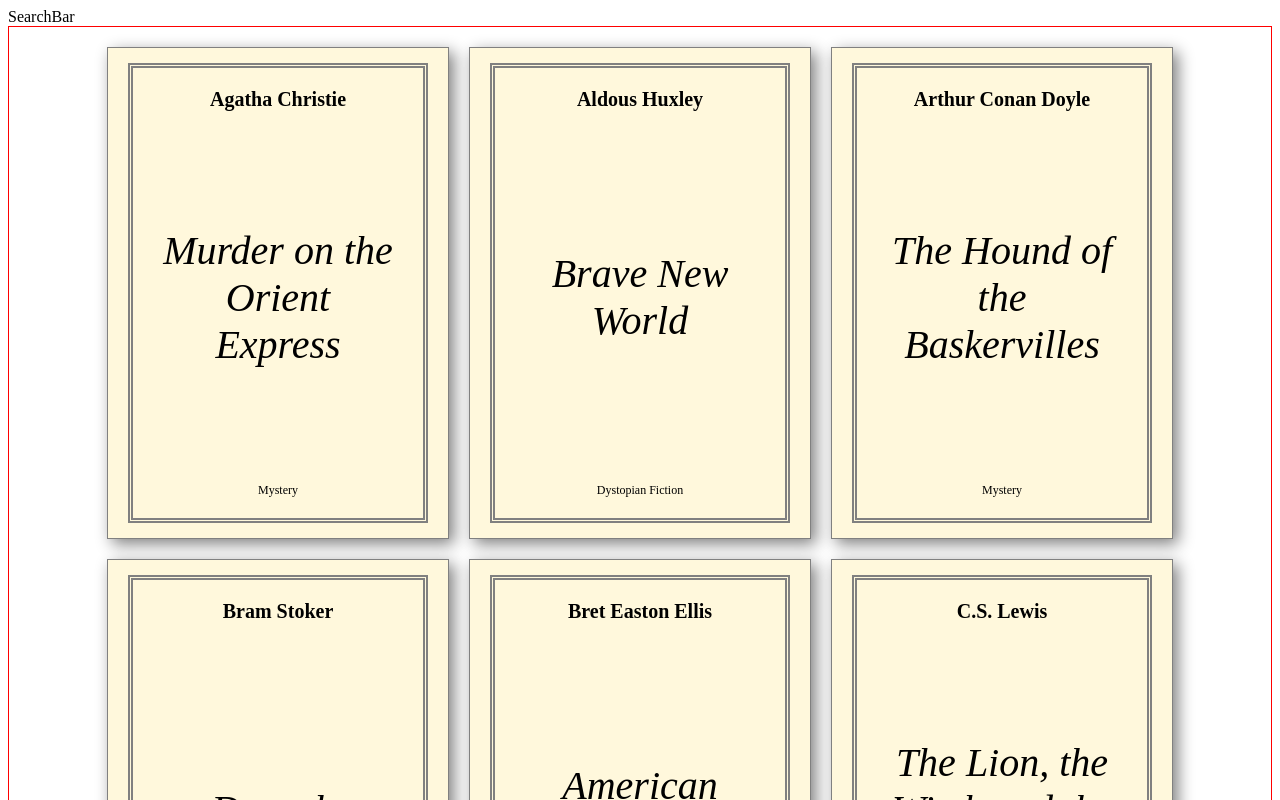
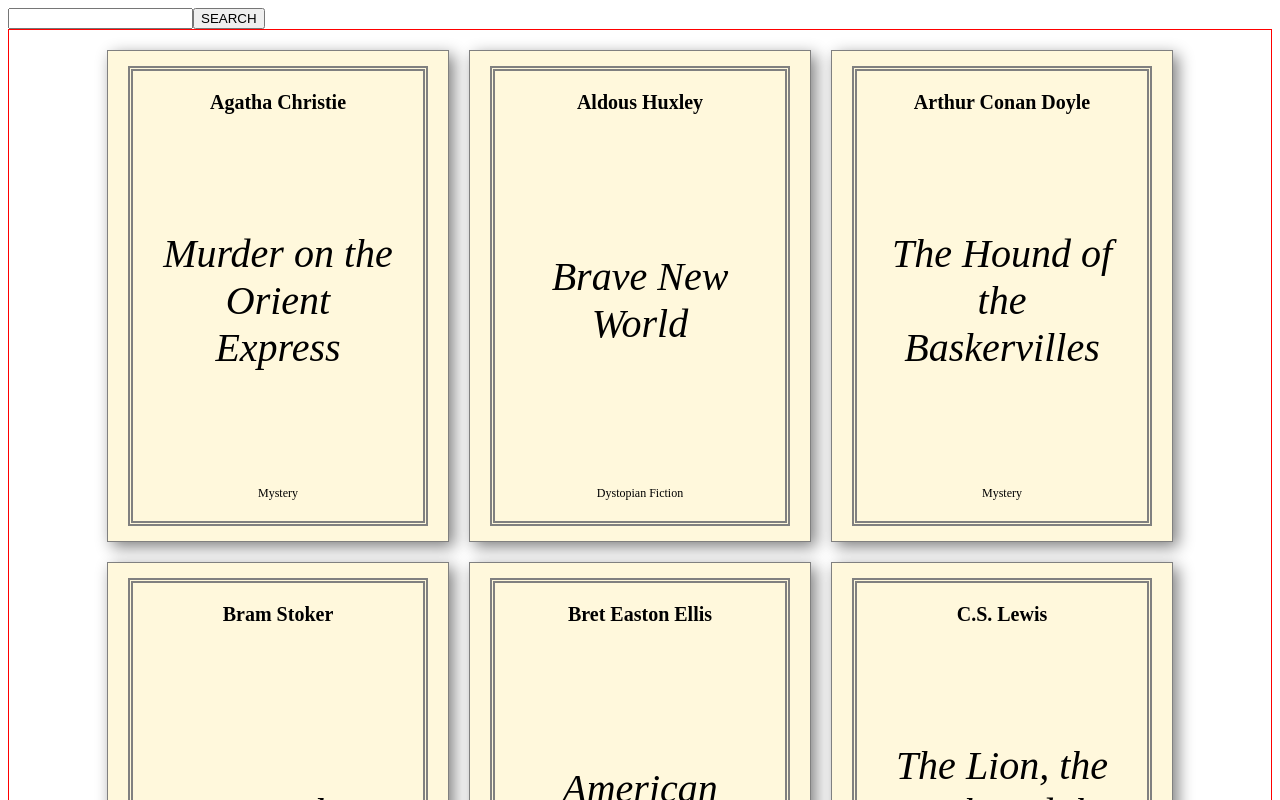
Before and after one commit to Kiril-Pavlov/book-library-app, a React (Create React App) app: page / in a window 1280 px wide. Shown: the top 800 px of the page. Built offline with nearby package versions, Linux system fonts and the light colour scheme.

Commit message:
refactor CSS to SASS

```diff
--- a/src/App.scss
+++ b/src/App.scss
@@ -1,4 +1,4 @@
-.books{
+.books {
   max-width: 1280px;
   border: 1px solid red;
   margin: auto;
@@ -10,7 +10,7 @@
   padding: 20px;
 }
 
-.book{
+.book {
   width: 300px;
   height: 450px;
   background-color: cornsilk;
@@ -20,9 +20,7 @@
   align-items: center;
   justify-content: center;
   padding: 20px;
-}
-
-.book__frame{
+  &__frame {
     border: 5px double gray;
     width: 100%;
     height: 100%;
@@ -31,21 +29,19 @@
     align-items: center;
     justify-content: space-between;
   }
-
-.book__author{
+  &__author {
     padding: 20px 0px;
     font-weight: 700;
     font-size: 20px;
   }
-
-.book__title{
+  &__title {
     padding: 30px;
     font-size: 40px;
     text-align: center;
     font-style: italic;
   }
-
-.book__genre{
+  &__genre {
     padding: 20px;
     font-size: 12px;
   }
+}
--- a/src/components/SearchBar.jsx
+++ b/src/components/SearchBar.jsx
@@ -2,7 +2,10 @@ import React from 'react'
 
 const SearchBar = () => {
   return (
-    <div>SearchBar</div>
+    <div className='search'>
+      <input className='search__input' type="text" />
+      <button className='search__button'>SEARCH</button>
+    </div>
   )
 }
 
```
Lines whose indentation alone changed are shown as unchanged.
